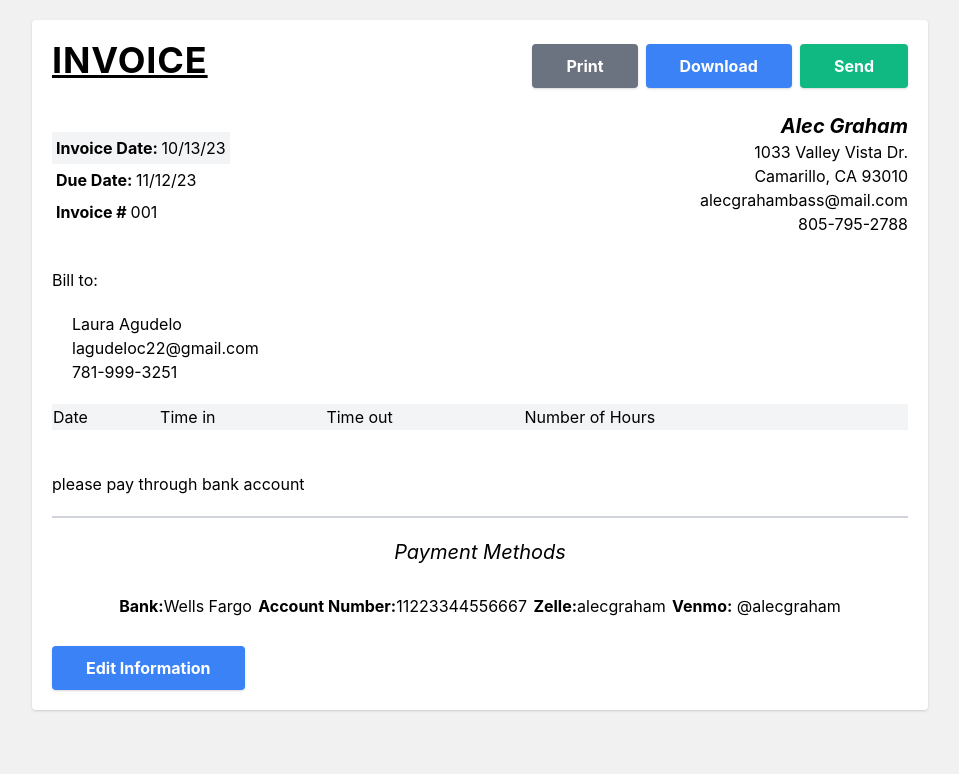
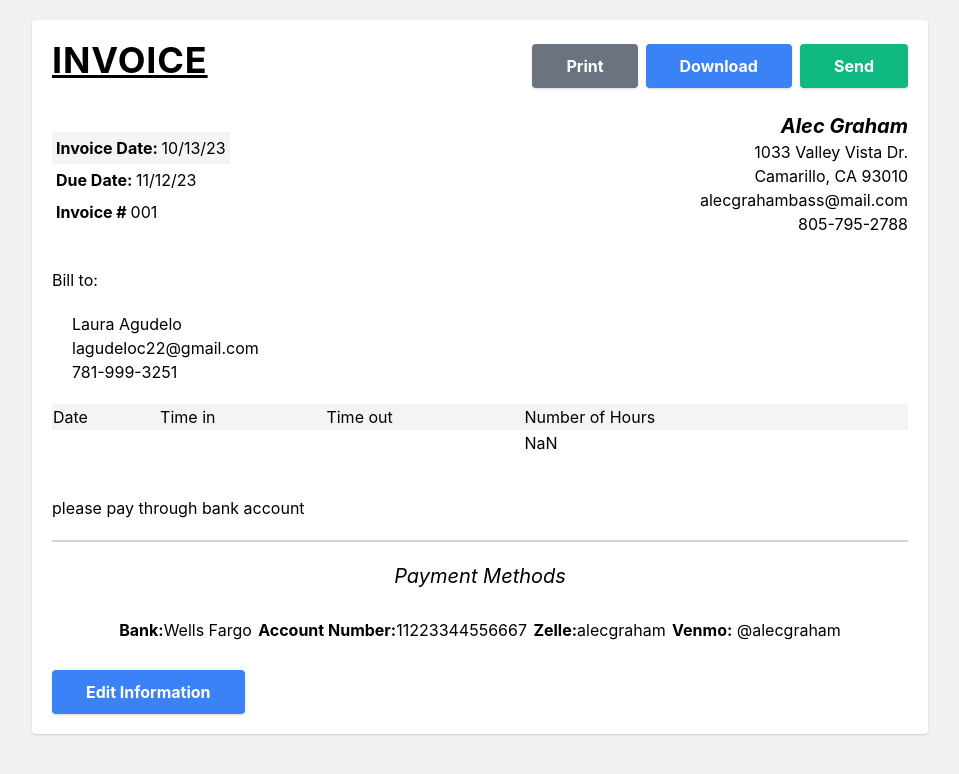
Before and after one commit to alecgrahambass/invoiceApp, a React (Create React App) app: page / in a window 1280 px wide. Shown: the top 774 px of the page, without its empty margins (160-1119 px from the left). Built offline with nearby package versions, Linux system fonts and the light colour scheme.

Commit message:
table timecard adds hours

```diff
--- a/src/components/Table.js
+++ b/src/components/Table.js
@@ -2,9 +2,13 @@ import { getActiveElement } from "@testing-library/user-event/dist/utils"
 
 export default function Table({date, timeIn, timeOut }) {
 
-  function addTime(timeIn, timeOut) {
-
-    return timeIn
+  function addTime(date,timeIn, timeOut) {
+      let dateTimeIn = new Date(`${date} ${timeIn}`)
+      let dateTimeOut = new Date(`${date} ${timeOut}`)
+      let difference = dateTimeOut.getTime() - dateTimeIn.getTime()
+      let minutes = (difference/1000)/60
+      console.log(minutes)
+    return Math.round((minutes/60) * 100) / 100
   }
  return (
   <>
@@ -22,7 +26,7 @@ export default function Table({date, timeIn, timeOut }) {
           <td>{date}</td>
           <td>{timeIn}</td>
           <td>{timeOut}</td>
-          <td>{addTime(timeIn, timeOut)}</td>
+          <td>{addTime(date, timeIn, timeOut)}</td>
         </tr>
       </tbody>
     </table>
--- a/src/components/TableForm.js
+++ b/src/components/TableForm.js
@@ -3,7 +3,7 @@ export default function TableForm({date, setDate, timeIn, setTimeIn, timeOut, se
     <article className="lg:grid grid-cols-3 gap-10">
       <div className="flex flex-col">
         <label htmlFor="date">Date</label>
-          <input type="text" name="date" id="date"
+          <input type="date" name="date" id="date"
           placeholder="Date" value={date} onChange={(e) =>
           setDate(e.target.value)}/>
       </div>
```
